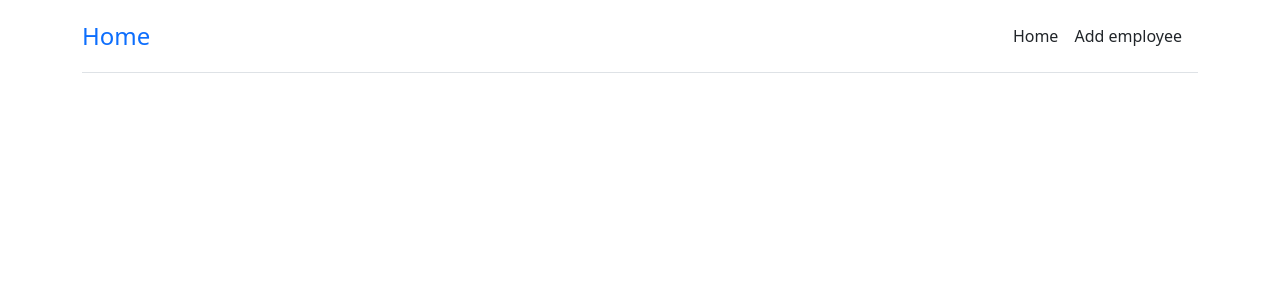
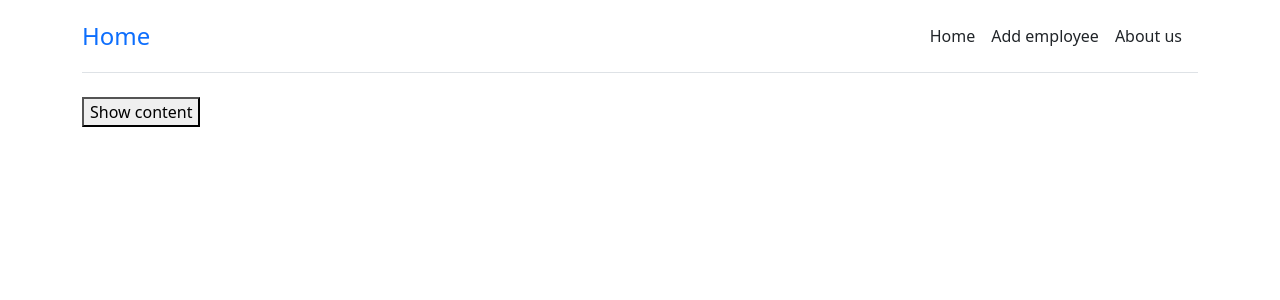
Before and after one commit to ferlobo1985/NUXT-UDMY-Server, a Nuxt app: page /about_us in a window 1280 px wide. Shown: the top 300 px of the page. Built offline with nearby package versions, Linux system fonts and the light colour scheme.

Commit message:
23-Lazy loading components
23-Lazy loading components

```diff
--- /dev/null
+++ b/app/components/aboutUs.vue
@@ -0,0 +1,6 @@
+<template>
+    <div class="about-us">
+        <h1>About us</h1>
+        <p>Welcome to our page !!</p>
+    </div>
+</template>
--- a/app/layouts/default.vue
+++ b/app/layouts/default.vue
@@ -13,6 +13,9 @@
                 <NuxtLink class="me-3 py-2 text-dark text-decoration-none" to="/form/add">
                     Add employee
                 </NuxtLink>
+                <NuxtLink class="me-3 py-2 text-dark text-decoration-none" to="/about_us">
+                    About us
+                </NuxtLink>
             </nav>
         </header>
         <div>
--- /dev/null
+++ b/app/pages/about_us/index.vue
@@ -0,0 +1,10 @@
+<template>
+    <LazyAboutUs v-if="about"/>
+    <button v-if="!about" @click="about = true">
+        Show content
+    </button>
+</template>
+
+<script setup>
+    const about = ref(false)
+</script>
```
